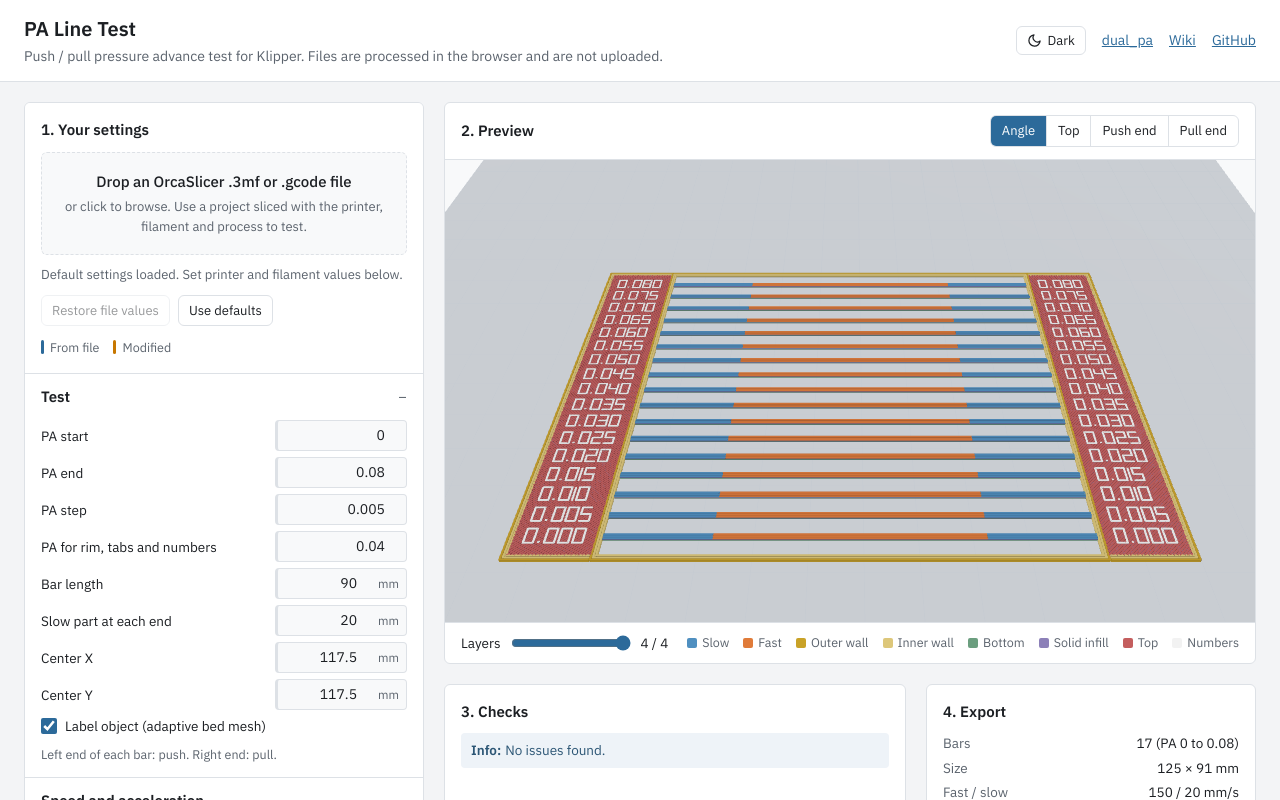
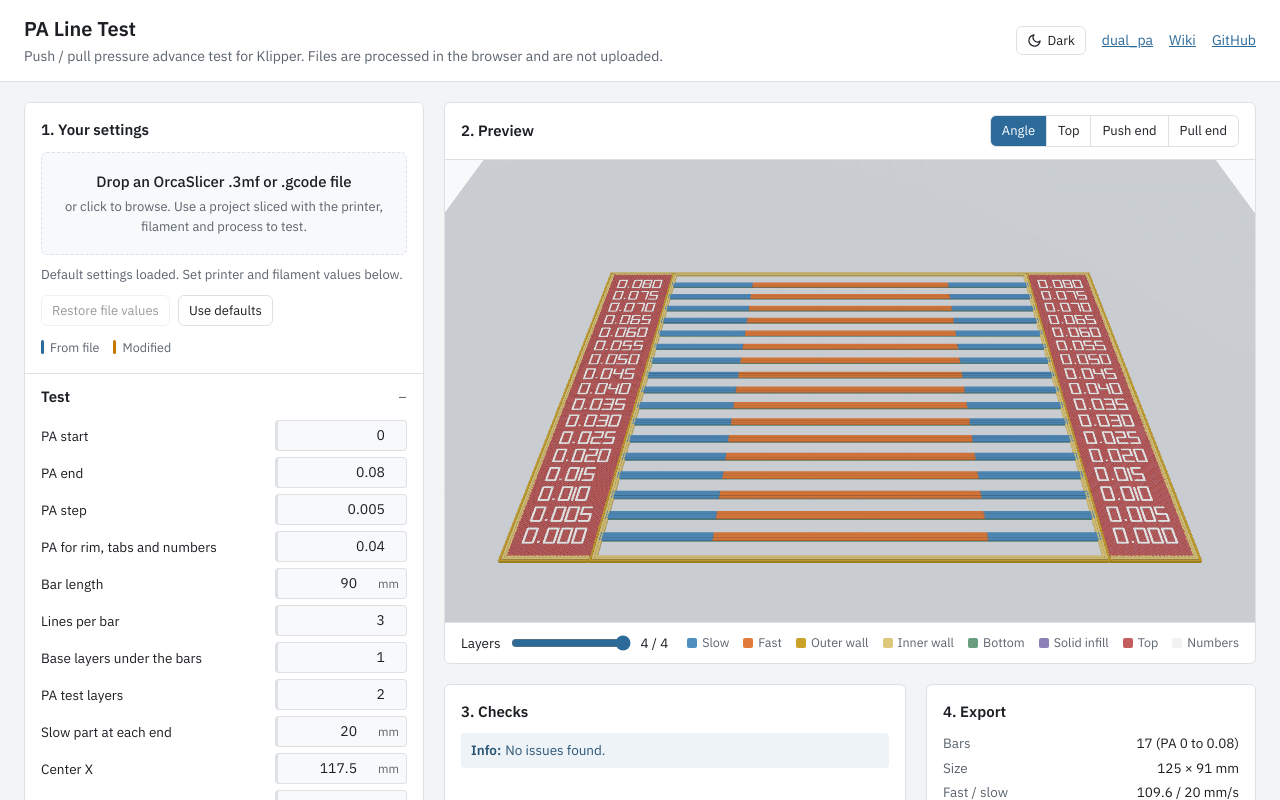
Before and after one commit to VcikeyTheCoder/pa_line_test, a plain HTML site: page index.html in a window 1280 px wide. Both pictures are taken after a click on the button "Use defaults". Shown: the top 800 px of the page. Drawn offline with nearby package versions, Linux system fonts and the light colour scheme.

Commit message:
Lines per bar, base and test layers, bar / rim overlap, 0.6 mm test lines

```diff
--- a/js/app.js
+++ b/js/app.js
@@ -1,6 +1,6 @@
 import { unzipSync, strFromU8 } from 'fflate';
 import { FIELDS, GROUPS, defaults, fromConfig, readProjectConfig, readGcodeConfig, configVars, profileNames } from './settings.js';
-import { generate, derived, LAYERS } from './generate.js';
+import { generate, derived, layers } from './generate.js';
 import { check } from './checks.js';
 import { Preview, COLORS } from './preview.js';
 
@@ -160,13 +160,20 @@ function run() {
     ['Filament', `${(gen.stats.filament / 1000).toFixed(2)} m`],
     ['Time', `about ${Math.max(1, Math.round(gen.stats.time / 60))} min`],
   ].map(([a, b]) => `<dt>${a}</dt><dd>${b}</dd>`).join('');
+  // layer slider follows the layer count, stays at the top when it was there
+  const total = layers(v).total, sl = $('layer');
+  const atTop = +sl.value >= +sl.max;
+  sl.max = total;
+  if (atTop || +sl.value > total) sl.value = total;
+  $('layerOut').textContent = `${sl.value} / ${total}`;
   showPreview(gen, v);
+  if (preview) preview.setLayer(+sl.value);
 }
 
 function showDerived(v) {
   const d = derived(v), el = $('derived');
   if (!el) return;
-  el.innerHTML = `Fast speed: <b>${+d.fast.toFixed(1)} mm/s</b> (${+d.fastFlow.toFixed(1)} mm³/s${d.fastCapped ? ', limited' : ''})<br>` +
+  el.innerHTML = `Fast speed: <b>${+d.fast.toFixed(1)} mm/s</b> at ${v.line_width} mm (${+d.fastFlow.toFixed(1)} mm³/s${d.fastCapped ? ', limited' : ', same flow as outer wall'})<br>` +
     `Acceleration: <b>${Math.round(d.accel)} mm/s²</b>${d.accelCapped ? ' (limited)' : ''}<br>Acceleration distance: ${+d.rampDist.toFixed(1)} mm`;
 }
 
@@ -185,7 +192,7 @@ function showPreview(gen, v) {
   }
   $('empty').hidden = true;
   preview.setBed({ x0: v.bed_x0, y0: v.bed_y0, x1: v.bed_x1, y1: v.bed_y1 });
-  preview.setGcode(gen.gcode, v.line_width);
+  preview.setGcode(gen.gcode);
   const p = gen.place;
   const box = { min: p.min, max: p.max,
     pushX: p.L.ix0 + p.dx + v.slow_length, pullX: p.L.ix1 + p.dx - v.slow_length };
@@ -239,9 +246,8 @@ function init() {
     fillForm(); run();
   });
   $('download').addEventListener('click', download);
-  $('layer').max = LAYERS; $('layer').value = LAYERS;
   $('layer').addEventListener('input', (e) => {
-    $('layerOut').textContent = `${e.target.value} / ${LAYERS}`;
+    $('layerOut').textContent = `${e.target.value} / ${e.target.max}`;
     if (preview) preview.setLayer(+e.target.value);
   });
   document.querySelectorAll('.views button').forEach((b) => b.addEventListener('click', () => {
--- a/js/checks.js
+++ b/js/checks.js
@@ -27,12 +27,21 @@ export function check(v, gen) {
   if (v.pa_end > 0.2) warn('PA end above 0.2. Typical for bowden extruders only.');
   if (v.pa_start < 0) err('PA must not be negative.');
 
+  // bars and layers
+  const nl = Math.round(v.lines_per_bar);
+  if (!(nl >= 1)) err('Lines per bar must be at least 1.');
+  else if (nl > 10) warn(`${nl} lines per bar. Bars get wide and the print gets slow.`);
+  if (!(Math.round(v.test_layers) >= 1)) err('PA test layers must be at least 1.');
+  if (Math.round(v.base_layers) < 0) err('Base layers must not be negative.');
+  if (Math.round(v.base_layers) === 0) info('No base layers. The PA test starts on the first layer, so first layer squish affects the result.');
+  if (v.bar_overlap < 0 || v.bar_overlap > 200) warn('Bar / rim overlap outside 0–200%.');
+
   // speed and flow
   const D = derived(v);
   if (D.fastCapped) {
     const byFlow = v.max_flow > 0 && D.flowCap <= (v.max_speed > 0 ? v.max_speed : Infinity);
     warn(byFlow
-      ? `Fast speed limited to ${r1(D.fast)} mm/s by max volumetric speed (${v.max_flow} mm³/s).`
+      ? `Fast speed limited to ${r1(D.fast)} mm/s by max volumetric speed (${v.max_flow} mm³/s). Outer wall flow is ${r1(D.wallFlow)} mm³/s.`
       : `Fast speed limited to ${r1(D.fast)} mm/s by max speed.`);
   }
   if (D.fast < D.slow * 2) warn(`Fast speed (${r1(D.fast)} mm/s) is less than twice the slow speed (${r1(D.slow)} mm/s). PA effects may not be visible.`);
@@ -55,9 +64,10 @@ export function check(v, gen) {
 
   // lines and layers
   const n = v.nozzle_diameter;
-  if (v.line_width < n * 0.6 || v.line_width > n * 1.6) warn(`Line width ${v.line_width} mm is outside the usual range for a ${n} mm nozzle.`);
+  if (v.line_width < n * 0.6 || v.line_width > n * 2) warn(`Test line width ${v.line_width} mm is outside 60–200% of the ${n} mm nozzle.`);
+  if (v.wall_width < n * 0.6 || v.wall_width > n * 1.6) warn(`Outer wall line width ${v.wall_width} mm is outside 60–160% of the ${n} mm nozzle.`);
   if (v.layer_height > n * 0.75) warn(`Layer height ${v.layer_height} mm exceeds 75% of the nozzle diameter.`);
-  if (v.layer_height > v.line_width * 0.9) err('Layer height must be less than 90% of the line width.');
+  if (v.layer_height > Math.min(v.line_width, v.wall_width) * 0.9) err('Layer height must be less than 90% of the line width.');
   if (v.first_layer_height < 0.1) warn('First layer height below 0.1 mm.');
   if (v.overlap < 0 || v.overlap > 60) warn('Infill / wall overlap outside 0–60%.');
   if (v.flow_ratio < 0.8 || v.flow_ratio > 1.2) warn(`Flow ratio ${v.flow_ratio} is outside 0.8–1.2.`);
--- a/js/generate.js
+++ b/js/generate.js
@@ -1,8 +1,21 @@
 // Builds the push / pull line test G-code
 import { fill } from './macro.js';
 
-export const LAYERS = 4;            // rim, tabs and bars: layers 1-3, numbers: layer 4
 const WALLS = 3;
+
+// Layers: base under the bars, then the PA test layers, then one layer of numbers.
+// Rim and tabs are as tall as base + test layers.
+export function layers(v) {
+  const base = Math.max(0, Math.round(v.base_layers ?? 1));
+  const test = Math.max(1, Math.round(v.test_layers ?? 2));
+  return { base, test, body: base + test, total: base + test + 1 };
+}
+
+// Offsets of the lines of one bar from its center line
+function barLines(v) {
+  const n = Math.max(1, Math.round(v.lines_per_bar ?? 3));
+  return Array.from({ length: n }, (_, k) => (k - (n - 1) / 2) * v.line_width);
+}
 const DIGIT_H = 3.2, DIGIT_W = 1.8, DIGIT_GAP = 0.75;
 
 // Corners of a digit: x 0..1, y 0..1
@@ -44,17 +57,20 @@ function textWidth(t) {
 
 // Sizes of the test in its own coordinates (bars from x 0 to bar length)
 export function layout(v) {
-  const W = v.line_width, ks = paValues(v);
-  const pitch = Math.max(5, 3 * W + 2.5);
-  const rim = WALLS * W;
+  // W: test bars, R: rim, tabs and numbers (outer wall width)
+  const W = v.line_width, R = v.wall_width, ks = paValues(v);
+  const n = Math.max(1, Math.round(v.lines_per_bar ?? 3));
+  const pitch = Math.max(5, n * W + 2.5);
+  const barH = n * W;
+  const rim = WALLS * R;
   const labels = ks.map((k) => k.toFixed(decimals(v)));
   const numW = Math.max(0, ...labels.map(textWidth));
   const tabW = numW + 4 + rim;
   const ix0 = 0, ix1 = v.line_length;
-  const iy0 = -4, iy1 = Math.max(0, ks.length - 1) * pitch + 4;
+  const iy0 = -(barH / 2 + 3.3), iy1 = Math.max(0, ks.length - 1) * pitch + barH / 2 + 3.3;
   const ox0 = ix0 - rim, oy0 = iy0 - rim, ox1 = ix1 + rim, oy1 = iy1 + rim;
   return {
-    W, ks, labels, pitch, rim, tabW, numW,
+    W, R, ks, labels, pitch, rim, tabW, numW,
     ix0, ix1, iy0, iy1, ox0, oy0, ox1, oy1,
     x0: ox0 - tabW, x1: ox1 + tabW, y0: oy0, y1: oy1,
   };
@@ -73,9 +89,12 @@ export function lineArea(w, h) { return (w - h * (1 - Math.PI / 4)) * h; }
 // Speeds and accelerations actually used
 export function derived(v) {
   const area = lineArea(v.line_width, v.layer_height);
+  // fast speed gives the same flow as the outer wall at its own width and speed
+  const wallFlow = v.fast_speed * lineArea(v.wall_width, v.layer_height);
+  const matched = wallFlow / area;
   const flowCap = v.max_flow > 0 ? v.max_flow / area : Infinity;
   const speedCap = Math.min(flowCap, v.max_speed > 0 ? v.max_speed : Infinity);
-  const fast = Math.min(v.fast_speed, speedCap);
+  const fast = Math.min(matched, speedCap);
   const accelCap = v.max_accel > 0 ? v.max_accel : Infinity;
   const accel = Math.min(v.test_accel, accelCap);
   const slow = Math.min(v.slow_speed, speedCap);
@@ -85,9 +104,9 @@ export function derived(v) {
   const reached = 2 * rampDist <= fastLen;
   const peak = reached ? fast : Math.sqrt(slow * slow + accel * Math.max(0, fastLen));
   return {
-    area, flowCap, fast, slow, accel, rampDist, fastLen, reached, peak,
-    fastFlow: fast * area, wantedFlow: v.fast_speed * area,
-    fastCapped: fast < v.fast_speed, accelCapped: accel < v.test_accel,
+    area, flowCap, fast, slow, accel, rampDist, fastLen, reached, peak, matched, wallFlow,
+    fastFlow: fast * area, wantedFlow: wallFlow,
+    fastCapped: fast < matched - 1e-9, accelCapped: accel < v.test_accel,
   };
 }
 
@@ -117,7 +136,7 @@ export function makeVars(v, cfgVars, place) {
     initial_tool: 0, initial_extruder: 0, current_extruder: 0, next_extruder: 0, previous_extruder: -1,
     current_object_idx: 0, total_toolchanges: 0, has_wipe_tower: false,
     layer_num: 0, layer_z: v.first_layer_height,
-    total_layer_count: LAYERS, max_layer_z: v.first_layer_height + (LAYERS - 1) * v.layer_height,
+    total_layer_count: layers(v).total, max_layer_z: v.first_layer_height + (layers(v).total - 1) * v.layer_height,
     first_layer_print_min: place.min, first_layer_print_max: place.max,
     first_layer_print_size: [place.max[0] - place.min[0], place.max[1] - place.min[1]],
     adaptive_bed_mesh_min: place.min, adaptive_bed_mesh_max: place.max,
@@ -149,6 +168,7 @@ class Writer {
   }
   out(s) { this.lines.push(s); }
   setType(t) { if (t !== this.type) { this.out(';TYPE:' + t); this.type = t; } }
+  setWidth(x) { if (x !== this.width) { this.out(';WIDTH:' + f3(x)); this.width = x; } }
   setAccel(a) {
     a = Math.round(Math.min(a, this.v.max_accel > 0 ? this.v.max_accel : a));
     if (a !== this.accel) { this.out('SET_VELOCITY_LIMIT ACCEL=' + a); this.accel = a; }
@@ -184,7 +204,7 @@ class Writer {
     this.x = x; this.y = y;
   }
   extrude(x, y, speed, h) {
-    const v = this.v, w = v.line_width;
+    const v = this.v, w = this.width;
     const d = Math.hypot(x - this.x, y - this.y);
     if (d < 1e-4) return;
     this.unretract();
@@ -225,7 +245,7 @@ function fill45(x0, y0, x1, y1, W, sgn) {
 
 export function generate(v, cfgVars) {
   const place = placement(v), L = place.L, D = derived(v);
-  const W = v.line_width, dx = place.dx, dy = place.dy;
+  const W = v.line_width, R = v.wall_width, dx = place.dx, dy = place.dy;
   const at = (x, y) => [x + dx, y + dy];
   const w = new Writer(v);
   const vars = makeVars(v, cfgVars, place);
@@ -261,14 +281,18 @@ export function generate(v, cfgVars) {
   w.out('G90');
   w.out('M83');
   w.out('G92 E0');
-  w.out(`SET_PRINT_STATS_INFO TOTAL_LAYER=${LAYERS}`);
+  const LY = layers(v);
+  w.out(`SET_PRINT_STATS_INFO TOTAL_LAYER=${LY.total}`);
   w.out(`SET_PRESSURE_ADVANCE ADVANCE=${v.base_pa}`);
   w.out('M107');
 
   const tabs = [[L.ox0 - L.tabW, L.ox0, true], [L.ox1, L.ox1 + L.tabW, false]];
-  const ov = L.rim - (v.overlap / 100) * W;
+  const ov = L.rim - (v.overlap / 100) * R;
   let z = 0;
-  for (let layer = 1; layer <= LAYERS; layer++) {
+  const offs = barLines(v);
+  const ext = (v.bar_overlap / 100) * W;            // bars run this far into the rim
+  const bx0 = L.ix0 - ext, bx1 = L.ix1 + ext;
+  for (let layer = 1; layer <= LY.total; layer++) {
     const first = layer === 1;
     const h = first ? v.first_layer_height : v.layer_height;
     z = first ? v.first_layer_height : z + v.layer_height;
@@ -288,11 +312,12 @@ export function generate(v, cfgVars) {
     w.setAccel(first ? v.first_layer_accel : v.print_accel);
     if (v.label_object) w.out(`EXCLUDE_OBJECT_START NAME=${OBJ}`);
 
-    if (layer <= 3) {
-      const wallSpeed = first ? v.first_layer_speed : v.wall_speed;
+    if (layer <= LY.body) {
+      w.setWidth(R);
+    const wallSpeed = first ? v.first_layer_speed : v.wall_speed;
       // rim around the bars, inner wall first
       for (let j = WALLS - 1; j >= 0; j--) {
-        const o = W / 2 + j * W;
+        const o = R / 2 + j * R;
         const a = L.ox0 + o, b = L.oy0 + o, c = L.ox1 - o, d = L.oy1 - o;
         w.setType(j ? 'Inner wall' : 'Outer wall');
         w.path([at(a, b), at(c, b), at(c, d), at(a, d), at(a, b)], wallSpeed, h);
@@ -301,46 +326,49 @@ export function generate(v, cfgVars) {
       for (const [tx0, tx1, left] of tabs) {
         const xOut = left ? tx0 : tx1, xOpen = left ? tx1 : tx0, s = left ? 1 : -1;
         for (let j = WALLS - 1; j >= 0; j--) {
-          const o = W / 2 + j * W, xo = xOut + s * o, ya = L.oy0 + o, yb = L.oy1 - o;
+          const o = R / 2 + j * R, xo = xOut + s * o, ya = L.oy0 + o, yb = L.oy1 - o;
           w.setType(j ? 'Inner wall' : 'Outer wall');
           w.path([at(xOpen, ya), at(xo, ya), at(xo, yb), at(xOpen, yb)], wallSpeed, h);
         }
-        const role = layer === 1 ? ['Bottom surface', 1, v.first_layer_speed]
-          : layer === 2 ? ['Internal solid infill', -1, v.solid_speed] : ['Top surface', 1, v.top_speed];
-        const fx0 = left ? tx0 + ov : tx0 - (v.overlap / 100) * W;
-        const fx1 = left ? tx1 + (v.overlap / 100) * W : tx1 - ov;
+        const sgn = layer % 2 ? 1 : -1;
+        const role = layer === 1 ? ['Bottom surface', sgn, v.first_layer_speed]
+          : layer === LY.body ? ['Top surface', sgn, v.top_speed] : ['Internal solid infill', sgn, v.solid_speed];
+        const fx0 = left ? tx0 + ov : tx0 - (v.overlap / 100) * R;
+        const fx1 = left ? tx1 + (v.overlap / 100) * R : tx1 - ov;
         w.setType(role[0]);
-        for (const [p, q] of fill45(fx0, L.oy0 + ov, fx1, L.oy1 - ov, W, role[1])) w.path([at(...p), at(...q)], role[2], h);
+        for (const [p, q] of fill45(fx0, L.oy0 + ov, fx1, L.oy1 - ov, R, role[1])) w.path([at(...p), at(...q)], role[2], h);
       }
       // bars
-      if (layer < 3) {
+      if (layer <= LY.base) {
+        w.setWidth(W);
         w.setType(first ? 'Bottom surface' : 'Internal solid infill');
         const sp = first ? v.first_layer_speed : v.solid_speed;
         let flip = false;
         L.ks.forEach((k, i) => {
-          for (const j of [-1, 0, 1]) {
-            const y = i * L.pitch + j * W;
-            const xs = flip ? [L.ix1, L.ix0] : [L.ix0, L.ix1];
+          for (const j of offs) {
+            const y = i * L.pitch + j;
+            const xs = flip ? [bx1, bx0] : [bx0, bx1];
             w.path([at(xs[0], y), at(xs[1], y)], sp, h);
             flip = !flip;
           }
         });
       } else {
         // the test: every line left to right, slow / fast / slow
+        w.setWidth(W);
         w.setAccel(D.accel);
         const s1 = L.ix0 + v.slow_length, s2 = L.ix1 - v.slow_length;
         L.ks.forEach((k, i) => {
           w.out(`; bar ${i + 1}: PA ${k}`);
           w.out(`SET_PRESSURE_ADVANCE ADVANCE=${k}`);
-          for (const j of [-1, 0, 1]) {
-            const y = i * L.pitch + j * W;
+          for (const j of offs) {
+            const y = i * L.pitch + j;
             w.setType('Test slow');
-            w.travel(...at(L.ix0, y));
+            w.travel(...at(bx0, y));
             w.extrude(...at(s1, y), D.slow, h);
             w.setType('Test fast');
             w.extrude(...at(s2, y), D.fast, h);
             w.setType('Test slow');
-            w.extrude(...at(L.ix1, y), D.slow, h);
+            w.extrude(...at(bx1, y), D.slow, h);
           }
         });
         w.out(`SET_PRESSURE_ADVANCE ADVANCE=${v.base_pa}`);
@@ -348,6 +376,7 @@ export function generate(v, cfgVars) {
       }
     } else {
       // numbers on top of both tabs
+      w.setWidth(R);
       w.setType('Numbers');
       for (const [tx0, tx1, left] of tabs) {
         const xStart = left ? tx0 + L.rim + 2 : tx0 + 2;
--- a/js/preview.js
+++ b/js/preview.js
@@ -13,10 +13,10 @@ export const COLORS = {
   'Numbers': ['#f2f2f2', 'Numbers'],
 };
 
-// Extrusion moves from G-code: [x0, y0, x1, y1, z, h, layer, type]
+// Extrusion moves from G-code: [x0, y0, x1, y1, z, h, layer, type, width]
 export function parseGcode(text) {
   const segs = [];
-  let x = 0, y = 0, z = 0, h = 0.2, layer = 0, type = '', rel = false;
+  let x = 0, y = 0, z = 0, h = 0.2, w = 0.45, layer = 0, type = '', rel = false;
   for (const raw of text.split('\n')) {
     const line = raw.trim();
     if (!line) continue;
@@ -24,6 +24,7 @@ export function parseGcode(text) {
       if (line.startsWith(';TYPE:')) type = line.slice(6);
       else if (line === ';LAYER_CHANGE') layer++;
       else if (line.startsWith(';HEIGHT:')) h = parseFloat(line.slice(8)) || h;
+      else if (line.startsWith(';WIDTH:')) w = parseFloat(line.slice(7)) || w;
       continue;
     }
     const code = line.split(';')[0].trim();
@@ -35,7 +36,7 @@ export function parseGcode(text) {
       const v = parseFloat(w.slice(1));
       if (w[0] === 'X') nx = v; else if (w[0] === 'Y') ny = v; else if (w[0] === 'Z') z = v; else if (w[0] === 'E') e = v;
     }
-    if (e !== null && rel && e > 0 && (nx !== x || ny !== y)) segs.push([x, y, nx, ny, z, h, layer, type]);
+    if (e !== null && rel && e > 0 && (nx !== x || ny !== y)) segs.push([x, y, nx, ny, z, h, layer, type, w]);
     x = nx; y = ny;
   }
   return segs;
@@ -93,16 +94,14 @@ export class Preview {
     const g = new THREE.BufferGeometry(); g.setAttribute('position', new THREE.Float32BufferAttribute(pts, 3));
     this.bedGroup.add(new THREE.LineSegments(g, new THREE.LineBasicMaterial({ color: this.dark ? 0x353a40 : 0xc6cbd1 })));
   }
-  setGcode(text, width) {
+  setGcode(text) {
     this.segs = parseGcode(text);
-    this.width = width;
     this.build();
   }
   build() {
     this.group.clear();
     const segs = this.segs.filter((s) => s[6] <= this.maxLayer);
     if (!segs.length) { this.render(); return; }
-    const W = this.width;
     const body = new THREE.CylinderGeometry(0.5, 0.5, 1, 10, 1); body.rotateZ(Math.PI / 2);
     const cap = new THREE.SphereGeometry(0.5, 10, 6);
     const mat = new THREE.MeshStandardMaterial({ roughness: 0.6, metalness: 0 });
@@ -110,7 +109,7 @@ export class Preview {
     const bodies = new THREE.InstancedMesh(body, mat, n), ends = new THREE.InstancedMesh(cap, mat, n);
     const m = new THREE.Matrix4(), q = new THREE.Quaternion(), s = new THREE.Vector3(), p = new THREE.Vector3(), c = new THREE.Color();
     const zAxis = new THREE.Vector3(0, 0, 1);
-    segs.forEach(([x0, y0, x1, y1, z, h, , type], i) => {
+    segs.forEach(([x0, y0, x1, y1, z, h, , type, W], i) => {
       const len = Math.hypot(x1 - x0, y1 - y0), ang = Math.atan2(y1 - y0, x1 - x0), zc = z - h / 2;
       q.setFromAxisAngle(zAxis, ang);
       m.compose(p.set((x0 + x1) / 2, (y0 + y1) / 2, zc), q, s.set(len, W, h));
--- a/js/settings.js
+++ b/js/settings.js
@@ -137,6 +137,9 @@ export const FIELDS = [
   { id: 'base_pa', g: 'test', label: 'PA for rim, tabs and numbers', def: 0.04, step: 0.001,
     read: (c) => plain(num(c, 'pressure_advance')) },
   { id: 'line_length', g: 'test', label: 'Bar length', unit: 'mm', def: 90, step: 1 },
+  { id: 'lines_per_bar', g: 'test', label: 'Lines per bar', def: 3, step: 1 },
+  { id: 'base_layers', g: 'test', label: 'Base layers under the bars', def: 1, step: 1 },
+  { id: 'test_layers', g: 'test', label: 'PA test layers', def: 2, step: 1 },
   { id: 'slow_length', g: 'test', label: 'Slow part at each end', unit: 'mm', def: 20, step: 1 },
   { id: 'center_x', g: 'test', label: 'Center X', unit: 'mm', def: null, step: 1,
     read: (c) => bedOf(c) && (bedOf(c).x0 + bedOf(c).x1) / 2 },
@@ -144,7 +147,7 @@ export const FIELDS = [
     read: (c) => bedOf(c) && (bedOf(c).y0 + bedOf(c).y1) / 2 },
   { id: 'label_object', g: 'test', label: 'Label object (adaptive bed mesh)', type: 'bool', def: true },
   // speed and acceleration
-  { id: 'fast_speed', g: 'speed', label: 'Fast speed (outer wall)', unit: 'mm/s', def: 150, step: 1,
+  { id: 'fast_speed', g: 'speed', label: 'Outer wall speed', unit: 'mm/s', def: 150, step: 1,
     read: (c) => plain(num(c, 'outer_wall_speed')) },
   { id: 'test_accel', g: 'speed', label: 'Test acceleration (outer wall)', unit: 'mm/s²', def: 3000, step: 100,
     read: (c) => accel(c, 'outer_wall_acceleration') },
@@ -166,7 +169,9 @@ export const FIELDS = [
   { id: 'travel_accel', g: 'speed', label: 'Travel acceleration', unit: 'mm/s²', def: 5000, step: 100,
     read: (c) => accel(c, 'travel_acceleration') },
   // lines and layers
-  { id: 'line_width', g: 'lines', label: 'Line width', unit: 'mm', def: 0.45, step: 0.01,
+  { id: 'line_width', g: 'lines', label: 'Test line width', unit: 'mm', def: 0.6, step: 0.01 },
+  { id: 'bar_overlap', g: 'lines', label: 'Bar / rim overlap', unit: '%', def: 100, step: 5 },
+  { id: 'wall_width', g: 'lines', label: 'Outer wall line width', unit: 'mm', def: 0.45, step: 0.01,
     read: (c) => width(c, 'outer_wall_line_width') },
   { id: 'layer_height', g: 'lines', label: 'Layer height', unit: 'mm', def: 0.2, step: 0.01,
     read: (c) => plain(num(c, 'layer_height')) },
```
Also changed, not shown: index.html (+1 -1 lines), tests/test.mjs (+39 -7 lines).
